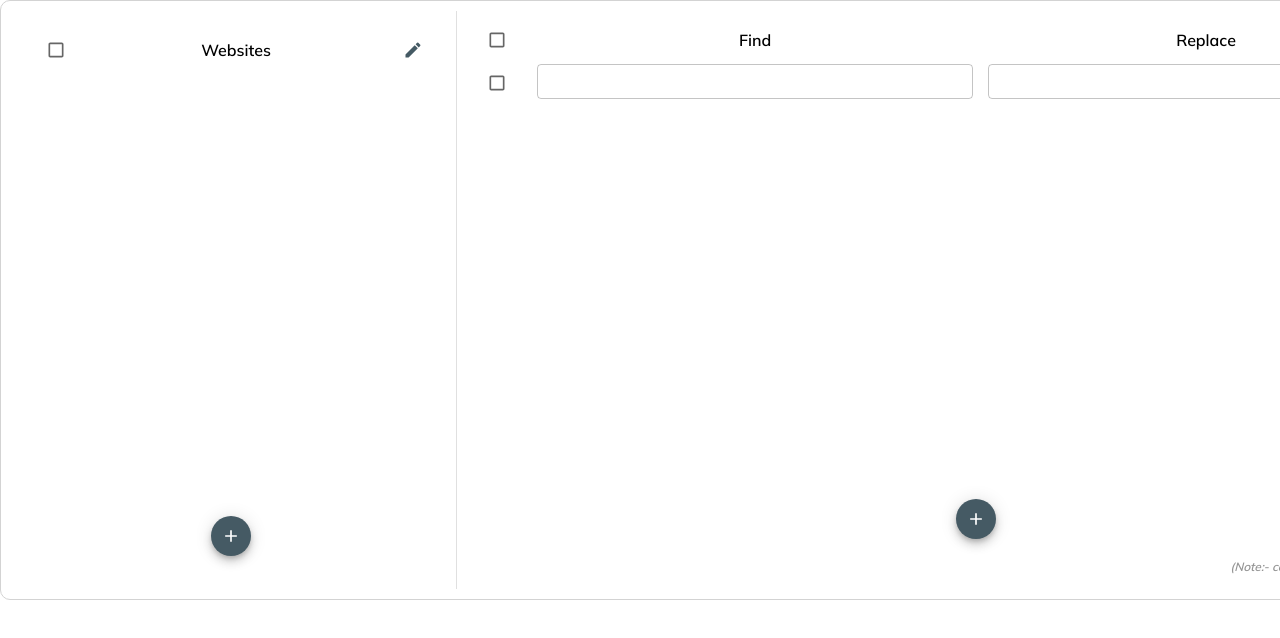
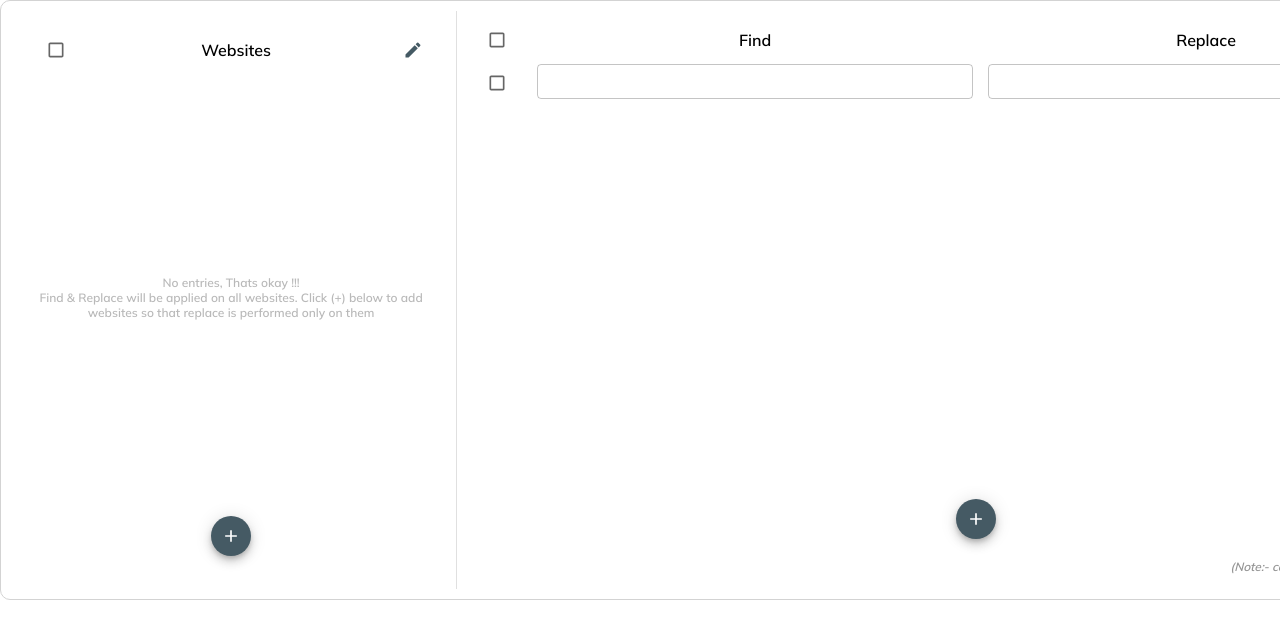
Before and after one commit to cyberfury10/text-replacer-chrome, a React app: page / in a window 1280 px wide. Shown: the top 638 px of the page. Built offline with nearby package versions, Linux system fonts and the light colour scheme.

Commit message:
All done with url panel

```diff
--- a/src/index.scss
+++ b/src/index.scss
@@ -65,7 +65,6 @@
 .url-panel-grid-base {
   display: grid;
   grid-template-columns: 50px 1fr 40px;
-  column-gap: 15px;
   row-gap: 5px;
   width: 100%;
 
@@ -82,6 +81,21 @@
 .url-panel-rows {
   height: 100%;
   overflow: scroll;
+
+  .no-data {
+    display: flex;
+    flex-direction: column;
+    justify-content: center;
+    height: 100%;
+    width: 100%;
+
+    p {
+      text-align: center;
+      font-size: 12px;
+      color: rgb(185, 185, 185);
+    }
+
+  }
 
   .url-panel-row {
     @extend .url-panel-grid-base;
--- a/src/screens/url-panel/index.js
+++ b/src/screens/url-panel/index.js
@@ -1,11 +1,11 @@
 import { Checkbox, Fab, IconButton, Tooltip } from '@mui/material';
-import React, { useState } from 'react';
+import React, { useMemo, useState } from 'react';
 import EditIcon from '@mui/icons-material/Edit';
 import AddIcon from '@mui/icons-material/Add';
 import Row from './row';
 import { isEmptyArray } from '../util';
 
-function UrlPanel({ websites, setWebsites: setWebsitesProp }) {
+function UrlPanel({ websites = [], setWebsites: setWebsitesProp }) {
     const [enableAll, setEnableAll] = useState(false)
 
     const setWebsites = (newWebsites) => {
@@ -44,9 +44,17 @@ function UrlPanel({ websites, setWebsites: setWebsitesProp }) {
         }))
     }
 
-    const rows = websites.map((website, index) => {
-        return <Row rowData={website} onSave={onSave(index)} onDelete={onDelete(index)} onCheckChange={onRowCheckChange(index)} key={`urls-${index}`} />
-    })
+    let rows = useMemo(() => {
+        if (isEmptyArray(websites)) {
+            return <div className='no-data'>
+                <p>No entries, Thats okay !!!</p>
+                <p>Find & Replace will be applied on all websites. Click (+) below to add websites so that replace is performed only on them</p>
+            </div>
+        }
+        return websites.map((website, index) => {
+            return <Row rowData={website} onSave={onSave(index)} onDelete={onDelete(index)} onCheckChange={onRowCheckChange(index)} key={`urls-${index}`} />
+        })
+    }, [websites])
 
     return (
         <div className='panel-container thirty-percent-width'>
@@ -54,7 +62,7 @@ function UrlPanel({ websites, setWebsites: setWebsitesProp }) {
                 <Tooltip title="Enable all" placement="right-start">
                     <Checkbox size="small" checked={enableAll} onClick={onEnableAll} />
                 </Tooltip>
-                <Tooltip title={<span>When left empty, find & replace is applied to all websites</span>}>
+                <Tooltip title={<span>Add entries below to perform find & replace only on those websites</span>}>
                     <div className='header-title'>  Websites</div>
                 </Tooltip>
                 <div className='bulk-edit'>
```
